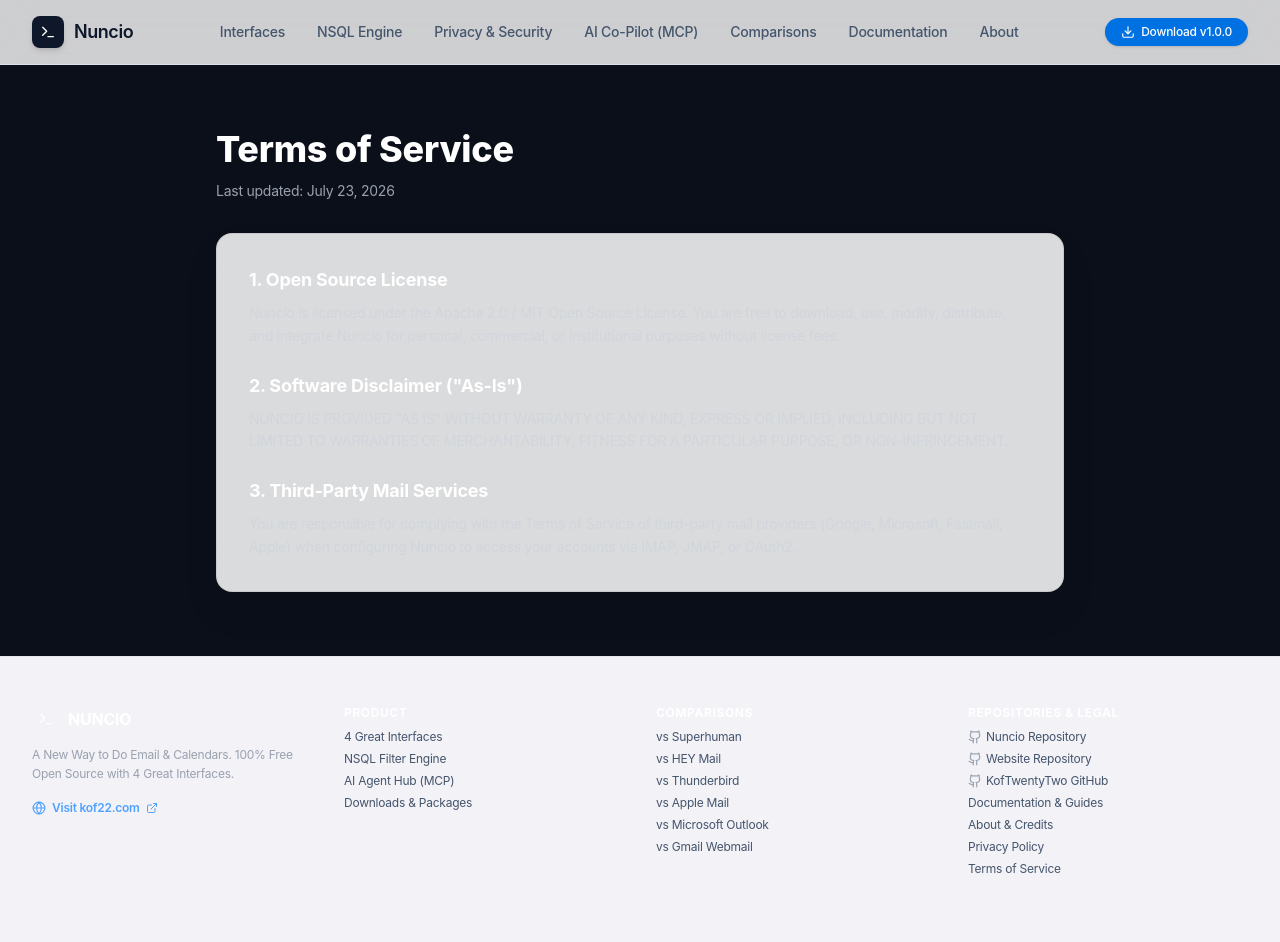
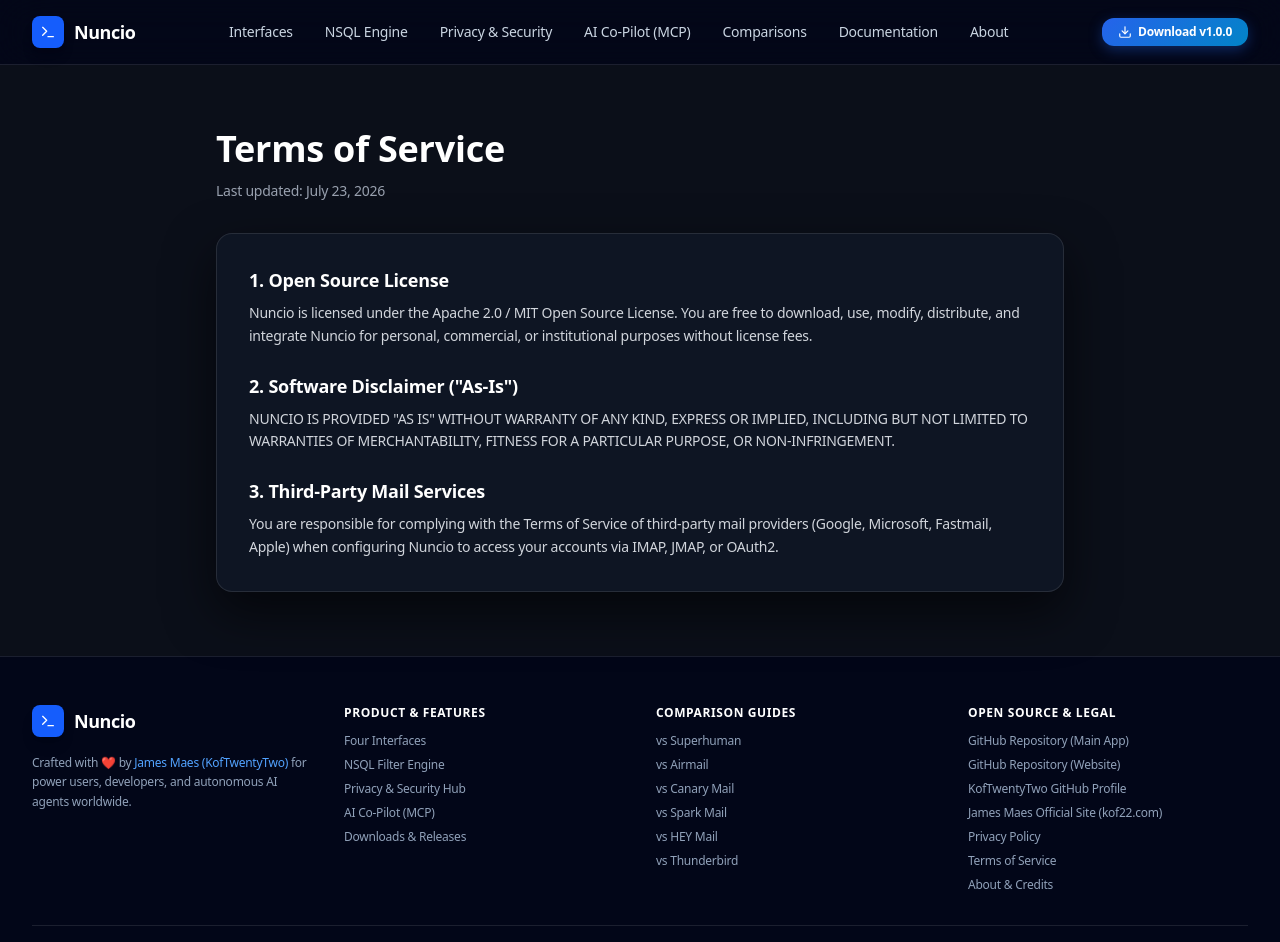
Before and after one commit to KofTwentyTwo/nuncio-website, a Next.js app: page /terms in a window 1280 px wide. Shown: the top 942 px of the page. Built offline with nearby package versions, Linux system fonts and the light colour scheme.

Commit message:
style(ui): revert website to high-contrast dark glass theme with user-focused Four Experiences

```diff
--- a/src/app/globals.css
+++ b/src/app/globals.css
@@ -2,87 +2,99 @@
 
 @layer base {
   :root {
-    --bg-main: #FAFAFA;
-    --apple-card-bg: #FFFFFF;
-    --apple-border: rgba(0, 0, 0, 0.08);
+    --bg-main: #0B0F19;
+    --card-bg: rgba(17, 24, 39, 0.7);
+    --border-color: rgba(255, 255, 255, 0.1);
   }
 
   body {
-    background-color: #FAFAFA;
-    color: #1D1D1F;
-    font-family: -apple-system, BlinkMacSystemFont, "SF Pro Display", "SF Pro Text", "Helvetica Neue", Helvetica, Arial, sans-serif;
+    background-color: #0B0F19;
+    color: #F3F4F6;
+    font-family: system-ui, -apple-system, BlinkMacSystemFont, 'Segoe UI', Roboto, Oxygen, Ubuntu, Cantarell, sans-serif;
     letter-spacing: -0.015em;
     overflow-x: hidden;
     -webkit-font-smoothing: antialiased;
   }
 }
 
-/* Apple Light Mode Glass Panel */
 .glass-panel {
-  background: rgba(255, 255, 255, 0.85);
-  backdrop-filter: blur(30px);
-  -webkit-backdrop-filter: blur(30px);
-  border: 1px solid rgba(0, 0, 0, 0.08);
-  box-shadow: 0 20px 40px rgba(0, 0, 0, 0.06);
+  background: rgba(17, 24, 39, 0.75);
+  backdrop-filter: blur(20px);
+  -webkit-backdrop-filter: blur(20px);
+  border: 1px solid rgba(255, 255, 255, 0.1);
+  box-shadow: 0 20px 50px rgba(0, 0, 0, 0.6);
+}
+
+.glass-card {
+  background: rgba(30, 41, 59, 0.5);
+  backdrop-filter: blur(16px);
+  -webkit-backdrop-filter: blur(16px);
+  border: 1px solid rgba(255, 255, 255, 0.08);
+  border-radius: 1.25rem;
+  transition: all 0.3s cubic-bezier(0.4, 0, 0.2, 1);
+}
+
+.glass-card:hover {
+  background: rgba(30, 41, 59, 0.8);
+  border-color: rgba(59, 130, 246, 0.4);
+  transform: translateY(-2px);
+  box-shadow: 0 10px 30px rgba(59, 130, 246, 0.2);
 }
 
 .apple-card {
-  background: #FFFFFF;
-  backdrop-filter: blur(20px);
-  -webkit-backdrop-filter: blur(20px);
-  border: 1px solid rgba(0, 0, 0, 0.08);
-  border-radius: 1.5rem;
-  transition: all 0.4s cubic-bezier(0.16, 1, 0.3, 1);
-  box-shadow: 0 4px 12px rgba(0, 0, 0, 0.03);
+  background: rgba(17, 24, 39, 0.7);
+  backdrop-filter: blur(16px);
+  -webkit-backdrop-filter: blur(16px);
+  border: 1px solid rgba(255, 255, 255, 0.08);
+  border-radius: 1.25rem;
+  transition: all 0.3s cubic-bezier(0.4, 0, 0.2, 1);
 }
 
 .apple-card:hover {
-  background: #FFFFFF;
-  border-color: rgba(0, 0, 0, 0.15);
+  background: rgba(30, 41, 59, 0.8);
+  border-color: rgba(59, 130, 246, 0.4);
   transform: translateY(-2px);
-  box-shadow: 0 20px 40px rgba(0, 0, 0, 0.08);
+  box-shadow: 0 10px 30px rgba(59, 130, 246, 0.2);
 }
 
-/* Apple Light Metallic Gradient Text */
 .gradient-text {
-  background: linear-gradient(180deg, #1D1D1F 0%, #434344 100%);
+  background: linear-gradient(135deg, #60A5FA 0%, #38BDF8 50%, #A78BFA 100%);
   -webkit-background-clip: text;
   -webkit-text-fill-color: transparent;
 }
 
 .apple-blue-text {
-  background: linear-gradient(180deg, #0071E3 0%, #005BB5 100%);
+  background: linear-gradient(135deg, #60A5FA 0%, #38BDF8 100%);
   -webkit-background-clip: text;
   -webkit-text-fill-color: transparent;
 }
 
 .apple-button-primary {
-  background: #0071E3;
+  background: linear-gradient(135deg, #2563EB 0%, #0284C7 100%);
   color: #FFFFFF;
-  font-weight: 500;
-  border-radius: 9999px;
-  transition: all 0.2s cubic-bezier(0.16, 1, 0.3, 1);
+  font-weight: 600;
+  border-radius: 0.75rem;
+  transition: all 0.2s ease;
+  box-shadow: 0 4px 14px rgba(37, 99, 235, 0.35);
 }
 
 .apple-button-primary:hover {
-  background: #0077ED;
-  transform: scale(1.02);
-  box-shadow: 0 8px 24px rgba(0, 113, 227, 0.25);
+  transform: translateY(-1px);
+  box-shadow: 0 6px 20px rgba(37, 99, 235, 0.5);
 }
 
 .apple-button-secondary {
-  background: rgba(0, 0, 0, 0.05);
-  color: #1D1D1F;
-  font-weight: 500;
-  border-radius: 9999px;
-  border: 1px solid rgba(0, 0, 0, 0.1);
-  transition: all 0.2s cubic-bezier(0.16, 1, 0.3, 1);
+  background: rgba(255, 255, 255, 0.08);
+  color: #F3F4F6;
+  font-weight: 600;
+  border-radius: 0.75rem;
+  border: 1px solid rgba(255, 255, 255, 0.15);
+  transition: all 0.2s ease;
 }
 
 .apple-button-secondary:hover {
-  background: rgba(0, 0, 0, 0.08);
-  border-color: rgba(0, 0, 0, 0.2);
-  transform: scale(1.02);
+  background: rgba(255, 255, 255, 0.15);
+  border-color: rgba(255, 255, 255, 0.3);
 }
 
 /* Custom Scrollbars */
@@ -92,14 +104,14 @@
 }
 
 ::-webkit-scrollbar-track {
-  background: #FAFAFA;
+  background: #0B0F19;
 }
 
 ::-webkit-scrollbar-thumb {
-  background: #D2D2D7;
+  background: #334155;
   border-radius: 4px;
 }
 
 ::-webkit-scrollbar-thumb:hover {
-  background: #86868B;
+  background: #475569;
 }
--- a/src/components/Footer.tsx
+++ b/src/components/Footer.tsx
@@ -1,101 +1,78 @@
+"use client";
+
 import React from "react";
 import Link from "next/link";
-import { Terminal, Github, Heart, Globe, ExternalLink } from "lucide-react";
+import { Terminal, Heart } from "lucide-react";
 
 export function Footer() {
   return (
-    <footer className="bg-[#F2F2F7] border-t border-slate-200/80 text-slate-600 text-xs sm:text-sm py-12 transition-all">
+    <footer className="bg-slate-950 border-t border-white/10 text-slate-400 text-xs sm:text-sm py-12 transition-all">
       <div className="max-w-7xl mx-auto px-4 sm:px-6 lg:px-8 space-y-8">
         <div className="grid grid-cols-1 md:grid-cols-4 gap-8">
           {/* Brand Column */}
-          <div className="space-y-3">
-            <div className="flex items-center gap-2 text-white font-bold text-base">
-              <div className="w-7 h-7 rounded-lg gradient-bg flex items-center justify-center">
+          <div className="space-y-4 md:col-span-1">
+            <div className="flex items-center gap-2.5">
+              <div className="w-8 h-8 rounded-lg bg-blue-600 flex items-center justify-center shadow-lg">
                 <Terminal className="w-4 h-4 text-white" />
               </div>
-              NUNCIO
+              <span className="font-bold text-white tracking-tight text-lg">
+                Nuncio
+              </span>
             </div>
-            <p className="text-gray-400 text-xs leading-relaxed">
-              A New Way to Do Email &amp; Calendars. 100% Free Open Source with 4 Great Interfaces.
+            <p className="text-slate-400 text-xs leading-relaxed">
+              Crafted with ❤️ by <a href="https://kof22.com" target="_blank" rel="noopener noreferrer" className="text-blue-400 hover:underline">James Maes (KofTwentyTwo)</a> for power users, developers, and autonomous AI agents worldwide.
             </p>
-            <div className="pt-1">
-              <a
-                href="https://kof22.com"
-                target="_blank"
-                rel="noopener noreferrer"
-                className="inline-flex items-center gap-1.5 text-xs text-blue-400 hover:text-blue-300 font-semibold"
-              >
-                <Globe className="w-3.5 h-3.5" />
-                Visit kof22.com
-                <ExternalLink className="w-3 h-3" />
-              </a>
-            </div>
           </div>
 
           {/* Product Links */}
-          <div className="space-y-2">
-            <h4 className="text-white font-bold uppercase tracking-wider text-xs">Product</h4>
-            <ul className="space-y-1.5 text-xs">
-              <li><Link href="/#experiences" className="hover:text-white transition-colors">4 Great Interfaces</Link></li>
+          <div className="space-y-3">
+            <h4 className="text-xs font-bold text-white uppercase tracking-wider">Product &amp; Features</h4>
+            <ul className="space-y-2 text-xs">
+              <li><Link href="/#experiences" className="hover:text-white transition-colors">Four Interfaces</Link></li>
               <li><Link href="/#nsql" className="hover:text-white transition-colors">NSQL Filter Engine</Link></li>
-              <li><Link href="/#mcp" className="hover:text-white transition-colors">AI Agent Hub (MCP)</Link></li>
-              <li><Link href="/#downloads" className="hover:text-white transition-colors">Downloads &amp; Packages</Link></li>
+              <li><Link href="/#security" className="hover:text-white transition-colors">Privacy &amp; Security Hub</Link></li>
+              <li><Link href="/#mcp" className="hover:text-white transition-colors">AI Co-Pilot (MCP)</Link></li>
+              <li><Link href="/#downloads" className="hover:text-white transition-colors">Downloads &amp; Releases</Link></li>
             </ul>
           </div>
 
-          {/* Comparisons */}
-          <div className="space-y-2">
-            <h4 className="text-white font-bold uppercase tracking-wider text-xs">Comparisons</h4>
-            <ul className="space-y-1.5 text-xs">
+          {/* Comparisons Links */}
+          <div className="space-y-3">
+            <h4 className="text-xs font-bold text-white uppercase tracking-wider">Comparison Guides</h4>
+            <ul className="space-y-2 text-xs">
               <li><Link href="/vs/superhuman" className="hover:text-white transition-colors">vs Superhuman</Link></li>
+              <li><Link href="/vs/airmail" className="hover:text-white transition-colors">vs Airmail</Link></li>
+              <li><Link href="/vs/canary-mail" className="hover:text-white transition-colors">vs Canary Mail</Link></li>
+              <li><Link href="/vs/spark-mail" className="hover:text-white transition-colors">vs Spark Mail</Link></li>
               <li><Link href="/vs/hey" className="hover:text-white transition-colors">vs HEY Mail</Link></li>
               <li><Link href="/vs/thunderbird" className="hover:text-white transition-colors">vs Thunderbird</Link></li>
-              <li><Link href="/vs/apple-mail" className="hover:text-white transition-colors">vs Apple Mail</Link></li>
-              <li><Link href="/vs/outlook" className="hover:text-white transition-colors">vs Microsoft Outlook</Link></li>
-              <li><Link href="/vs/gmail" className="hover:text-white transition-colors">vs Gmail Webmail</Link></li>
             </ul>
           </div>
 
-          {/* Legal & Repositories */}
-          <div className="space-y-2">
-            <h4 className="text-white font-bold uppercase tracking-wider text-xs">Repositories &amp; Legal</h4>
-            <ul className="space-y-1.5 text-xs">
-              <li>
-                <a href="https://github.com/KofTwentyTwo/nuncio" target="_blank" rel="noopener noreferrer" className="hover:text-white transition-colors flex items-center gap-1">
-                  <Github className="w-3.5 h-3.5 text-gray-400" /> Nuncio Repository
-                </a>
-              </li>
-              <li>
-                <a href="https://github.com/KofTwentyTwo/nuncio-website" target="_blank" rel="noopener noreferrer" className="hover:text-white transition-colors flex items-center gap-1">
-                  <Github className="w-3.5 h-3.5 text-gray-400" /> Website Repository
-                </a>
-              </li>
-              <li>
-                <a href="https://github.com/KofTwentyTwo" target="_blank" rel="noopener noreferrer" className="hover:text-white transition-colors flex items-center gap-1">
-                  <Github className="w-3.5 h-3.5 text-gray-400" /> KofTwentyTwo GitHub
-                </a>
-              </li>
-              <li><Link href="/docs" className="hover:text-white transition-colors">Documentation &amp; Guides</Link></li>
-              <li><Link href="/about" className="hover:text-white transition-colors">About &amp; Credits</Link></li>
+          {/* Developer & Community Links */}
+          <div className="space-y-3">
+            <h4 className="text-xs font-bold text-white uppercase tracking-wider">Open Source &amp; Legal</h4>
+            <ul className="space-y-2 text-xs">
+              <li><a href="https://github.com/KofTwentyTwo/nuncio" target="_blank" rel="noopener noreferrer" className="hover:text-white transition-colors">GitHub Repository (Main App)</a></li>
+              <li><a href="https://github.com/KofTwentyTwo/nuncio-website" target="_blank" rel="noopener noreferrer" className="hover:text-white transition-colors">GitHub Repository (Website)</a></li>
+              <li><a href="https://github.com/KofTwentyTwo" target="_blank" rel="noopener noreferrer" className="hover:text-white transition-colors">KofTwentyTwo GitHub Profile</a></li>
+              <li><a href="https://kof22.com" target="_blank" rel="noopener noreferrer" className="hover:text-white transition-colors">James Maes Official Site (kof22.com)</a></li>
               <li><Link href="/privacy" className="hover:text-white transition-colors">Privacy Policy</Link></li>
               <li><Link href="/terms" className="hover:text-white transition-colors">Terms of Service</Link></li>
+              <li><Link href="/about" className="hover:text-white transition-colors">About &amp; Credits</Link></li>
             </ul>
           </div>
         </div>
 
-        <div className="pt-8 border-t border-white/5 flex flex-col sm:flex-row items-center justify-between gap-4 text-xs">
-          <div className="flex items-center gap-1 text-gray-300">
-            <span>Crafted with</span>
-            <Heart className="w-3.5 h-3.5 text-red-500 fill-current mx-0.5 inline-block" />
-            <span>by</span>
-            <a href="https://kof22.com" target="_blank" rel="noopener noreferrer" className="font-bold text-white hover:text-blue-400 transition-colors">
-              James Maes (KofTwentyTwo)
-            </a>
-            <span>for power users, developers, and autonomous AI agents worldwide.</span>
+        {/* Bottom Bar */}
+        <div className="pt-8 border-t border-white/10 flex flex-col sm:flex-row items-center justify-between gap-4 text-xs text-slate-500">
+          <div>
+            &copy; {new Date().getFullYear()} Nuncio Project by <a href="https://kof22.com" target="_blank" rel="noopener noreferrer" className="text-slate-400 hover:underline">James Maes (KofTwentyTwo)</a>. Released under MIT / Apache-2.0.
           </div>
-
-          <div className="flex items-center gap-4 text-gray-400">
-            <span>Apache 2.0 / MIT Open Source</span>
+          <div className="flex items-center gap-4">
+            <Link href="/privacy" className="hover:text-slate-300">Privacy</Link>
+            <Link href="/terms" className="hover:text-slate-300">Terms</Link>
+            <Link href="/about" className="hover:text-slate-300">About</Link>
           </div>
         </div>
       </div>
--- a/src/components/Header.tsx
+++ b/src/components/Header.tsx
@@ -8,40 +8,40 @@
   const [mobileMenuOpen, setMobileMenuOpen] = useState(false);
 
   return (
-    <header className="sticky top-0 z-50 backdrop-blur-xl bg-white/80 border-b border-slate-200/80 transition-all duration-300">
+    <header className="sticky top-0 z-50 backdrop-blur-xl bg-slate-950/80 border-b border-white/10 transition-all duration-300">
       <div className="max-w-7xl mx-auto px-4 sm:px-6 lg:px-8">
         <div className="flex items-center justify-between h-14 sm:h-16">
           {/* Logo & Brand */}
           <Link href="/" className="flex items-center gap-2.5 group">
-            <div className="w-8 h-8 rounded-lg bg-slate-900 flex items-center justify-center shadow-md group-hover:bg-blue-600 transition-colors">
+            <div className="w-8 h-8 rounded-lg bg-blue-600 flex items-center justify-center shadow-lg group-hover:bg-blue-500 transition-colors">
               <Terminal className="w-4 h-4 text-white" />
             </div>
-            <span className="font-semibold text-slate-900 tracking-tight text-base sm:text-lg group-hover:text-blue-600 transition-colors">
+            <span className="font-bold text-white tracking-tight text-base sm:text-lg group-hover:text-blue-400 transition-colors">
               Nuncio
             </span>
           </Link>
 
           {/* Desktop Navigation */}
-          <nav className="hidden lg:flex items-center gap-8 text-xs sm:text-sm font-medium text-slate-600">
-            <Link href="/#experiences" className="hover:text-slate-950 transition-colors">
+          <nav className="hidden lg:flex items-center gap-8 text-xs sm:text-sm font-medium text-slate-300">
+            <Link href="/#experiences" className="hover:text-white transition-colors">
               Interfaces
             </Link>
-            <Link href="/#nsql" className="hover:text-slate-950 transition-colors">
+            <Link href="/#nsql" className="hover:text-white transition-colors">
               NSQL Engine
             </Link>
-            <Link href="/#security" className="hover:text-slate-950 transition-colors">
+            <Link href="/#security" className="hover:text-white transition-colors">
               Privacy &amp; Security
             </Link>
-            <Link href="/#mcp" className="hover:text-slate-950 transition-colors">
+            <Link href="/#mcp" className="hover:text-white transition-colors">
               AI Co-Pilot (MCP)
             </Link>
-            <Link href="/vs/superhuman" className="hover:text-slate-950 transition-colors">
+            <Link href="/vs/superhuman" className="hover:text-white transition-colors">
               Comparisons
             </Link>
-            <Link href="/docs" className="hover:text-slate-950 transition-colors">
+            <Link href="/docs" className="hover:text-white transition-colors">
               Documentation
             </Link>
-            <Link href="/about" className="hover:text-slate-950 transition-colors">
+            <Link href="/about" className="hover:text-white transition-colors">
               About
             </Link>
           </nav>
@@ -60,7 +60,7 @@
           {/* Mobile Hamburger Button */}
           <button
             onClick={() => setMobileMenuOpen(!mobileMenuOpen)}
-            className="lg:hidden p-2 rounded-lg text-slate-700 hover:text-slate-950 hover:bg-slate-100 transition-colors"
+            className="lg:hidden p-2 rounded-lg text-slate-300 hover:text-white hover:bg-white/5 transition-colors"
             aria-label="Toggle menu"
           >
             {mobileMenuOpen ? <X className="w-5 h-5" /> : <Menu className="w-5 h-5" />}
@@ -70,26 +70,26 @@
 
       {/* Mobile Drawer */}
       {mobileMenuOpen && (
-        <div className="lg:hidden backdrop-blur-2xl bg-white/95 border-b border-slate-200 px-4 pt-3 pb-6 space-y-3 text-sm text-slate-700">
-          <Link href="/#experiences" onClick={() => setMobileMenuOpen(false)} className="block py-2 border-b border-slate-100 hover:text-slate-950">
+        <div className="lg:hidden backdrop-blur-2xl bg-slate-950/95 border-b border-white/10 px-4 pt-3 pb-6 space-y-3 text-sm text-slate-200">
+          <Link href="/#experiences" onClick={() => setMobileMenuOpen(false)} className="block py-2 border-b border-white/5 hover:text-white">
             Interfaces
           </Link>
-          <Link href="/#nsql" onClick={() => setMobileMenuOpen(false)} className="block py-2 border-b border-slate-100 hover:text-slate-950">
+          <Link href="/#nsql" onClick={() => setMobileMenuOpen(false)} className="block py-2 border-b border-white/5 hover:text-white">
             NSQL Engine
           </Link>
-          <Link href="/#security" onClick={() => setMobileMenuOpen(false)} className="block py-2 border-b border-slate-100 hover:text-slate-950">
+          <Link href="/#security" onClick={() => setMobileMenuOpen(false)} className="block py-2 border-b border-white/5 hover:text-white">
             Privacy &amp; Security
           </Link>
-          <Link href="/#mcp" onClick={() => setMobileMenuOpen(false)} className="block py-2 border-b border-slate-100 hover:text-slate-950">
+          <Link href="/#mcp" onClick={() => setMobileMenuOpen(false)} className="block py-2 border-b border-white/5 hover:text-white">
             AI Co-Pilot (MCP)
           </Link>
-          <Link href="/vs/superhuman" onClick={() => setMobileMenuOpen(false)} className="block py-2 border-b border-slate-100 hover:text-slate-950">
+          <Link href="/vs/superhuman" onClick={() => setMobileMenuOpen(false)} className="block py-2 border-b border-white/5 hover:text-white">
             Comparisons
           </Link>
-          <Link href="/docs" onClick={() => setMobileMenuOpen(false)} className="block py-2 border-b border-slate-100 hover:text-slate-950">
+          <Link href="/docs" onClick={() => setMobileMenuOpen(false)} className="block py-2 border-b border-white/5 hover:text-white">
             Documentation
           </Link>
-          <Link href="/about" onClick={() => setMobileMenuOpen(false)} className="block py-2 border-b border-slate-100 hover:text-slate-950">
+          <Link href="/about" onClick={() => setMobileMenuOpen(false)} className="block py-2 border-b border-white/5 hover:text-white">
             About
           </Link>
           <div className="pt-2">
```
Also changed, not shown: src/components/ComparisonSection.tsx (+12 -12 lines), src/components/FourExperiencesSection.tsx (+29 -29 lines), src/components/Hero.tsx (+16 -16 lines), src/components/ShellInteractivePreview.tsx (+18 -18 lines).
